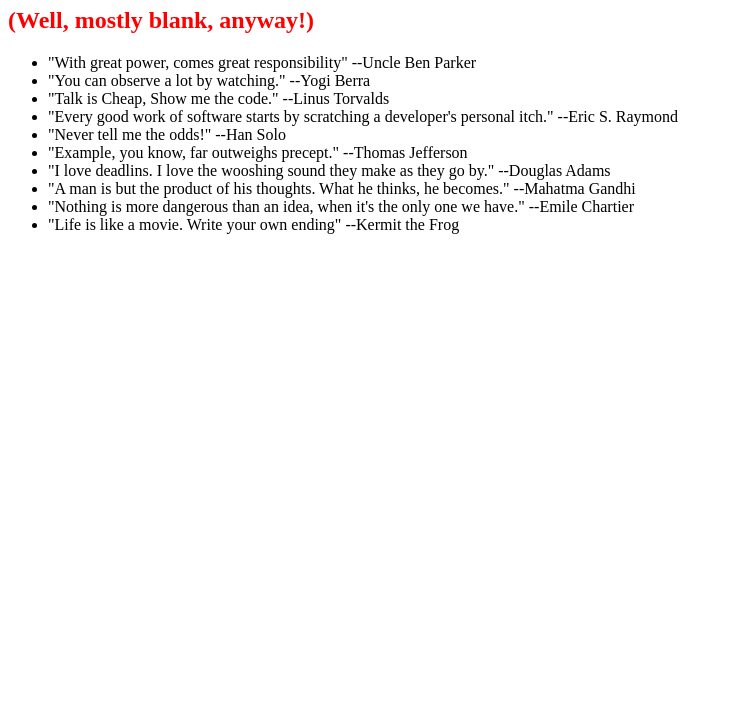
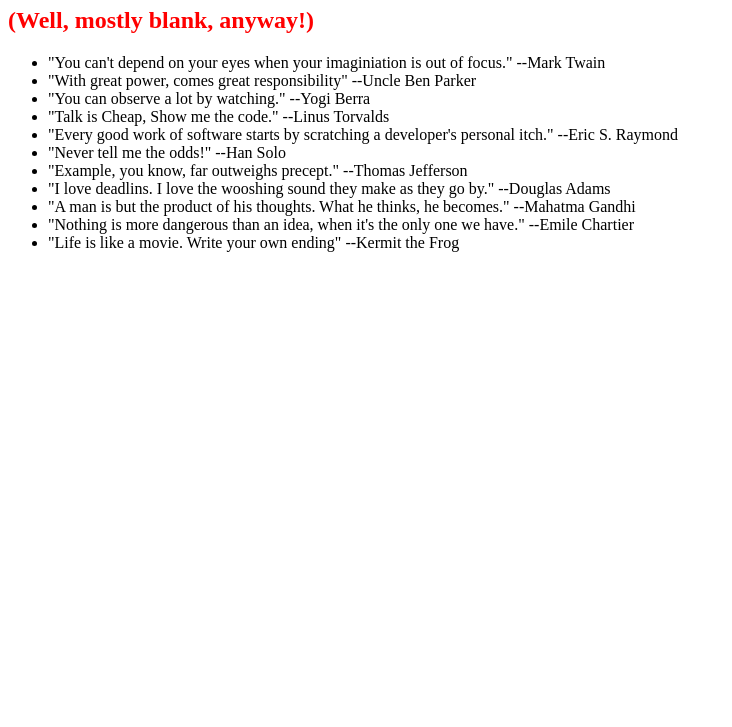
Before and after one commit to Mitchell2099/0main_openSAP_repo, a plain HTML site: page index.html in a window 1280 px wide. Shown: the part 73-800 px from the top of the page, without its empty margins (0-732 px from the left). Drawn offline with Linux system fonts and the light colour scheme.

Commit message:
Mark twain quote

```diff
--- a/index.html
+++ b/index.html
@@ -9,6 +9,7 @@
 		<h1>This webpage is blank.</h1>
 		<h2>(Well, mostly blank, anyway!)</h2>
 		<ul>
+			<li>"You can't depend on your eyes when your imaginiation is out of focus." --Mark Twain</li>
 			<li>"With great power, comes great responsibility" --Uncle Ben Parker</li>
 			<li>"You can observe a lot by watching." --Yogi Berra</li>
 			<li>"Talk is Cheap, Show me the code." --Linus Torvalds</li>
```
